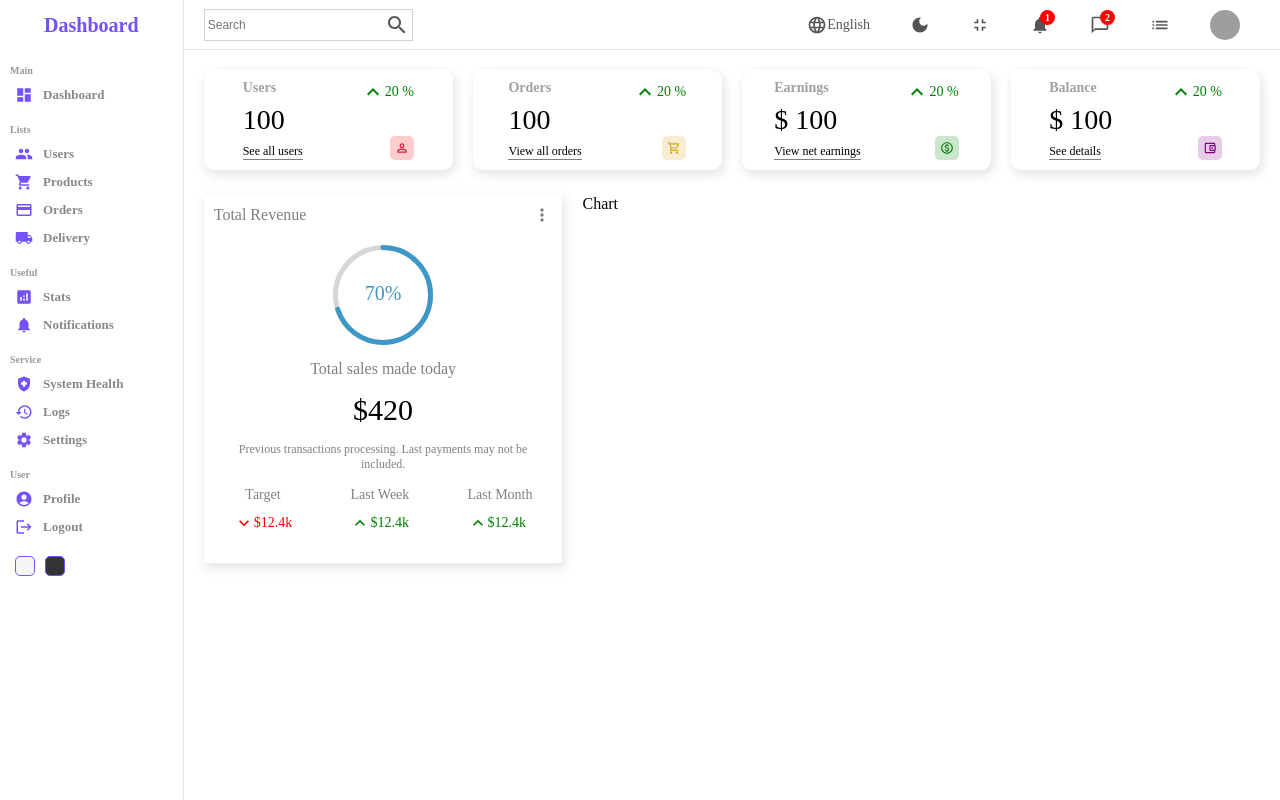
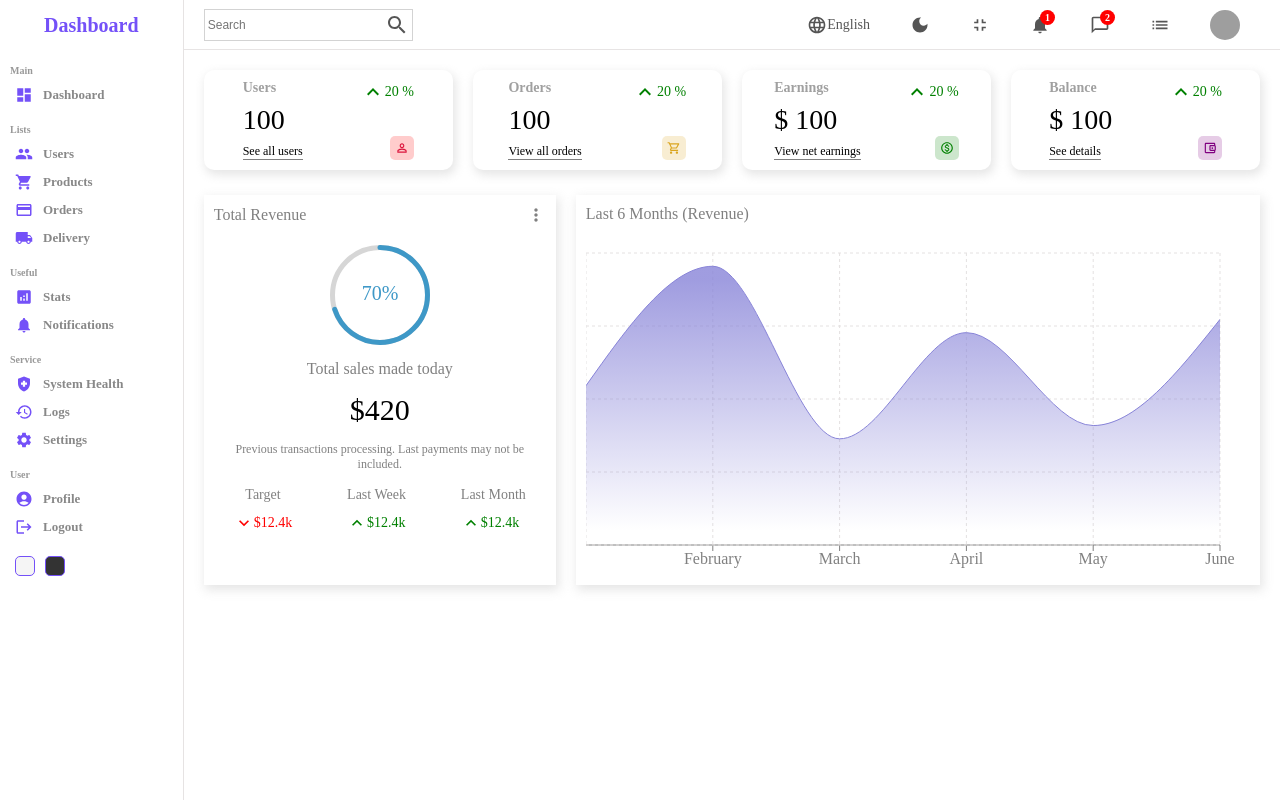
Before and after one commit to AmrMustafa13/admin-dashboard-react.js, a React (Create React App) app: page / in a window 1280 px wide. Built offline with nearby package versions, Linux system fonts and the light colour scheme; grey boxes are pictures that could not be loaded; the HTML template or start-up script is replaced by a standard one.

Commit message:
chart added

```diff
--- a/package.json
+++ b/package.json
@@ -15,6 +15,7 @@
     "react-dom": "^18.2.0",
     "react-router-dom": "^6.6.1",
     "react-scripts": "5.0.1",
+    "recharts": "^2.2.0",
     "sass": "^1.57.1",
     "web-vitals": "^2.1.4"
   },
--- a/src/components/Chart/Chart.js
+++ b/src/components/Chart/Chart.js
@@ -1,8 +1,54 @@
 import React from "react";
 import "./chart.scss";
+import {
+  AreaChart,
+  Area,
+  XAxis,
+  CartesianGrid,
+  Tooltip,
+  ResponsiveContainer,
+} from "recharts";
+
+const data = [
+  { name: "January", Total: 1200 },
+  { name: "February", Total: 2100 },
+  { name: "March", Total: 800 },
+  { name: "April", Total: 1600 },
+  { name: "May", Total: 900 },
+  { name: "June", Total: 1700 },
+];
 
 const Chart = () => {
-  return <div className="chart">Chart</div>;
+  return (
+    <div className="chart">
+      <div className="title">Last 6 Months (Revenue)</div>
+      <ResponsiveContainer width="100%" aspect={2 / 1}>
+        <AreaChart
+          width={730}
+          height={250}
+          data={data}
+          margin={{ top: 10, right: 30, left: 0, bottom: 0 }}
+        >
+          <defs>
+            <linearGradient id="total" x1="0" y1="0" x2="0" y2="1">
+              <stop offset="5%" stopColor="#8884d8" stopOpacity={0.8} />
+              <stop offset="95%" stopColor="#8884d8" stopOpacity={0} />
+            </linearGradient>
+          </defs>
+          <XAxis dataKey="name" stroke="gray" />
+          <CartesianGrid strokeDasharray="3 3" className="chart-grid" />
+          <Tooltip />
+          <Area
+            type="monotone"
+            dataKey="Total"
+            stroke="#8884d8"
+            fillOpacity={1}
+            fill="url(#total)"
+          />
+        </AreaChart>
+      </ResponsiveContainer>
+    </div>
+  );
 };
 
 export default Chart;
--- a/src/components/Chart/chart.scss
+++ b/src/components/Chart/chart.scss
@@ -1,3 +1,12 @@
 .chart {
   flex: 4;
+  box-shadow: 2px 4px 10px 1px rgba(201, 201, 201, 0.47);
+  padding: 10px;
+  color: gray;
+  .title {
+    margin-bottom: 20px;
+  }
+  .chart-grid {
+    stroke: rgb(228, 225, 225);
+  }
 }
```
Also changed, not shown: 1 other file (tests, documents, lock files or other folders).
